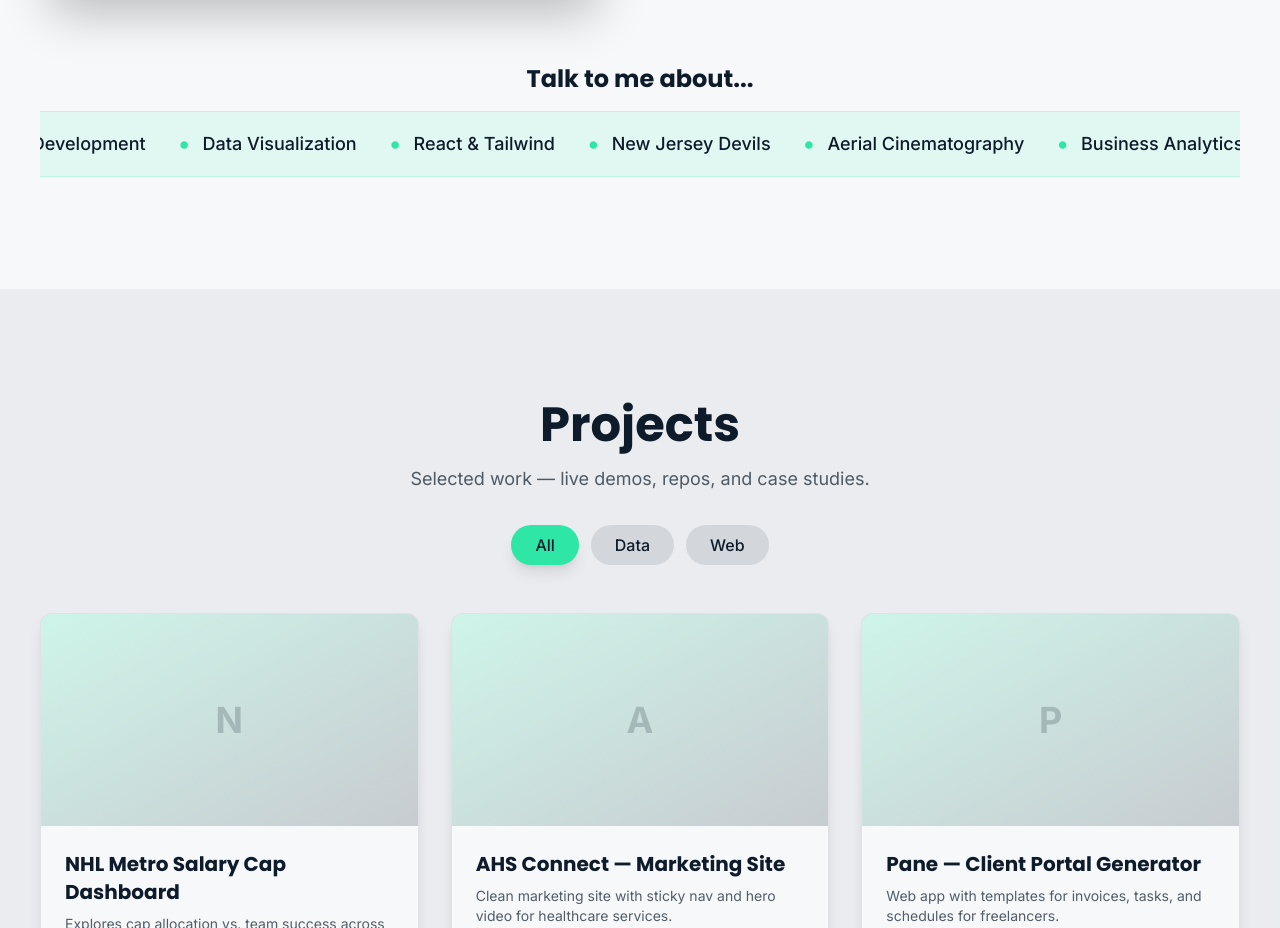
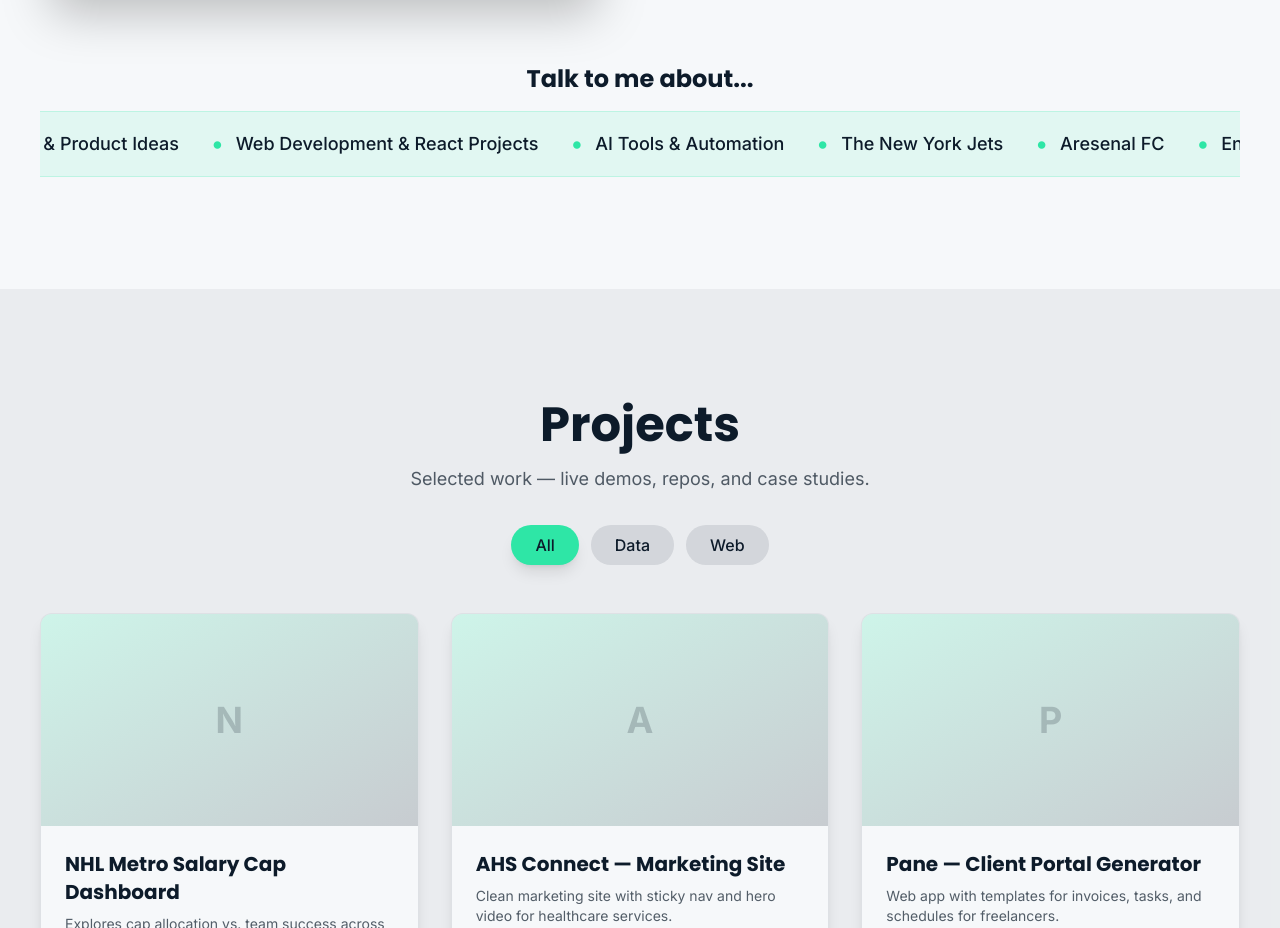
Before and after one commit to Zander-M75/Personal-Website, a React (Vite) app: page / in a window 1280 px wide. Shown: the part 1623-2551 px from the top of the page. Built offline with nearby package versions, Linux system fonts and the light colour scheme.

Commit message:
added new topics to ticker

```diff
--- a/src/components/About.jsx
+++ b/src/components/About.jsx
@@ -13,18 +13,29 @@ const quickFacts = [
 ];
 
 const talkToMeAbout = [
-  'NHL Analytics',
-  'Sports Card Collecting',
-  'Drone Photography',
-  'Pickleball Strategy',
-  'Web Development',
-  'Data Visualization',
-  'React & Tailwind',
-  'New Jersey Devils',
-  'Aerial Cinematography',
-  'Business Analytics',
-  'UI/UX Design',
-  'Tech Startups',
+ 'The New York Rangers',
+ 'NHL Salary Cap Strategy',
+ 'Fantasy Football',
+ 'FIFA Ultimate Team',
+ 'Sports Analytics',
+ 'Data Visualization',
+ 'Tech Startups & Product Ideas',
+ 'Web Development & React Projects',
+ 'AI Tools & Automation',
+ 'The New York Jets',
+ 'Aresenal FC',
+ 'Entrepreneurship',
+ 'Day Trading',
+ 'XRP',
+ 'Pickleball',
+ 'Drone Photography',
+ 'Lacrosse',
+ 'Weightlifting',
+ 'Motivation & Self-Improvement'
+
+
+
+
 ];
 
 export const About = () => {
```
